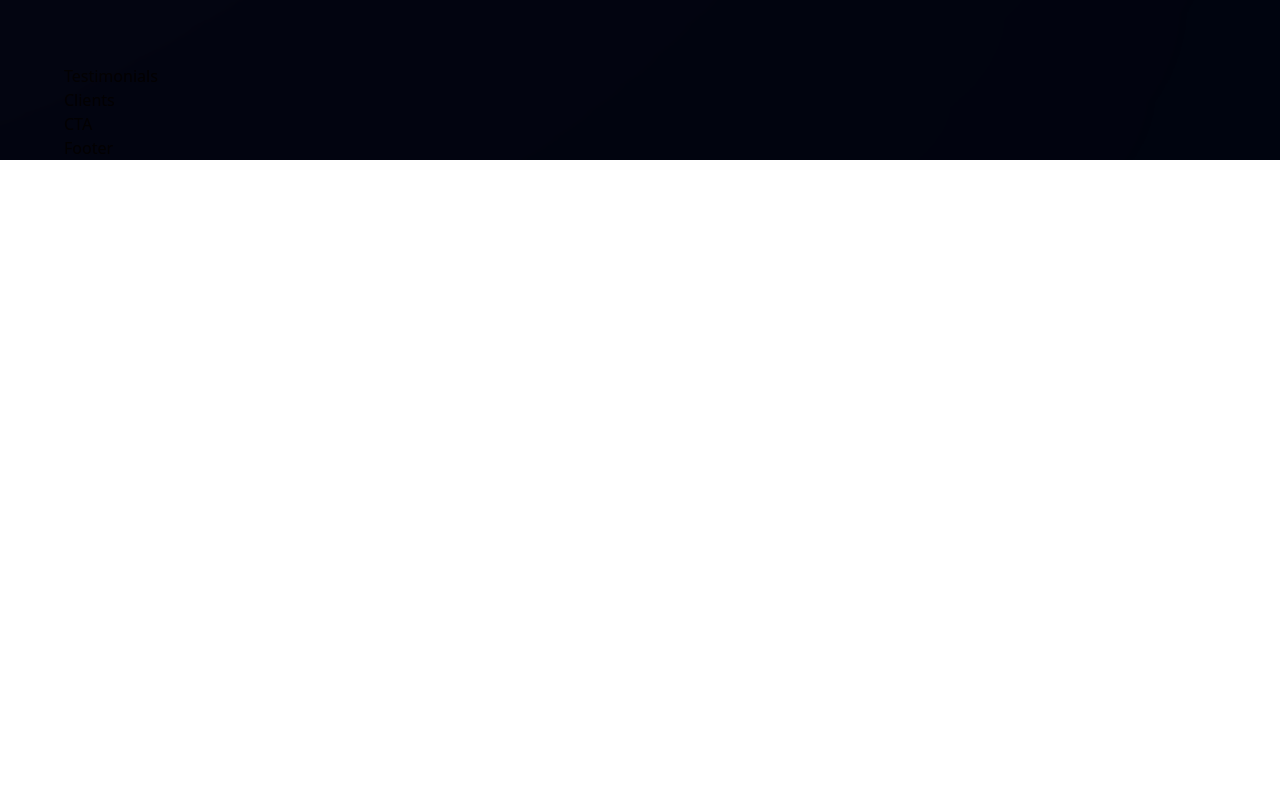
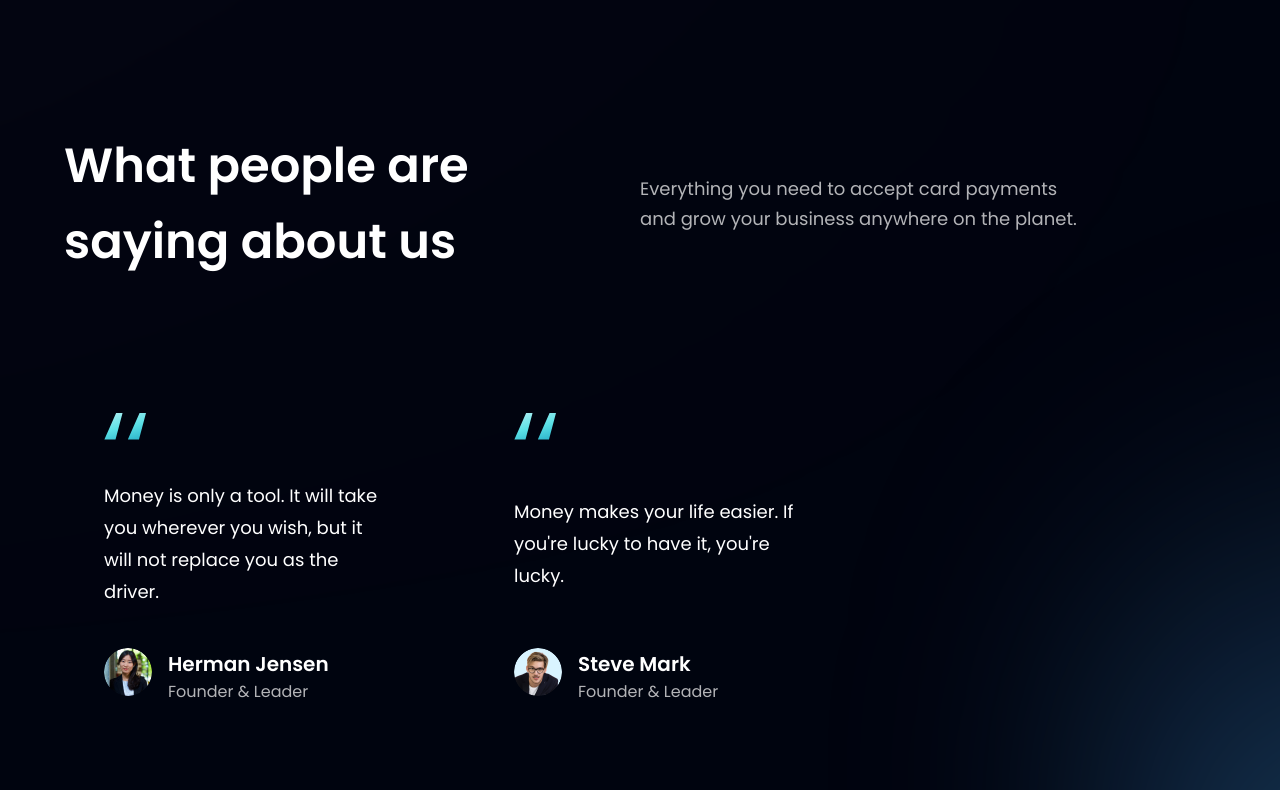
Before and after one commit to hariskhan636/ISSM-Project-Week2, a React (Vite) app: page / in a window 1280 px wide. Shown: the part 2710-3500 px from the top of the page. Before the commit the page ends 2870 px from the top, so only its background shows below. Built offline with nearby package versions, Linux system fonts and the light colour scheme.

Commit message:
feat: add testimonials section

```diff
--- a/src/components/FeedbackCard.tsx
+++ b/src/components/FeedbackCard.tsx
@@ -1,7 +1,35 @@
-import React from "react";
+import { quotes } from "../assets";
 
-const FeedbackCard = () => {
-  return <div>FeedbackCard</div>;
+const FeedbackCard = ({
+  content,
+  name,
+  title,
+  img,
+}: {
+  content: string;
+  name: string;
+  title: string;
+  img: string;
+}): JSX.Element => {
+  return (
+    <div className="flex justify-between flex-col px-10 py-12 rounded-[20px] max-w-[370px] md:mr-10 sm:mr-5 mr-0 my-5 feedback-card">
+      <img src={quotes} alt="" className="w-[42px] h-[27px] object-contain" />
+      <p className="font-poppins font-normal text-[18px] leading-[32px] text-white my-10">
+        {content}
+      </p>
+      <div className="flex flex-row">
+        <img src={img} className="w-[48px] h-[48px] rounded-full" alt="img" />
+        <div className="flex flex-col ml-4">
+          <h4 className="font-poppins font-semibold text-[20px] leading-[32px] text-white">
+            {name}
+          </h4>
+          <p className="font-poppins font-normal text-[16px] leading-[24px] text-dimWhite">
+            {title}
+          </p>
+        </div>
+      </div>
+    </div>
+  );
 };
 
 export default FeedbackCard;
--- a/src/components/Testimonials.tsx
+++ b/src/components/Testimonials.tsx
@@ -1,7 +1,32 @@
-import React from "react";
+import styles from "../style";
+import { feedback } from "../constants";
+import FeedbackCard from "./FeedbackCard";
+const Testimonials = () => {
+  return (
+    <section
+      id="clients"
+      className={`${styles.paddingY} ${styles.flexCenter} flex-col relative`}
+    >
+      <div className="absolute z-[0] w-[60%] h-[60%] -right-[50%] rounded-full blue__gradient bottom-40" />
+      <div className="w-full flex justify-between items-center md:flex-row flex-col sm:mb-16 mb-6 relative z-[1]">
+        <h1 className={styles.heading2}>
+          What people are <br className="sm:block hidden" /> saying about us
+        </h1>
+        <div className="w-full md:mt-0 mt-6">
+          <p className={`${styles.paragraph} text-left max-w-[450px]`}>
+            Everything you need to accept card payments and grow your business
+            anywhere on the planet.
+          </p>
+        </div>
+      </div>
 
-const Testimonials = () => {
-  return <div>Testimonials</div>;
+      <div className="flex flex-wrap sm:justify-start justify-center w-full feedback-container relative z-[1]">
+        {feedback.map((card) => (
+          <FeedbackCard key={card.id} {...card} />
+        ))}
+      </div>
+    </section>
+  );
 };
 
 export default Testimonials;
```
